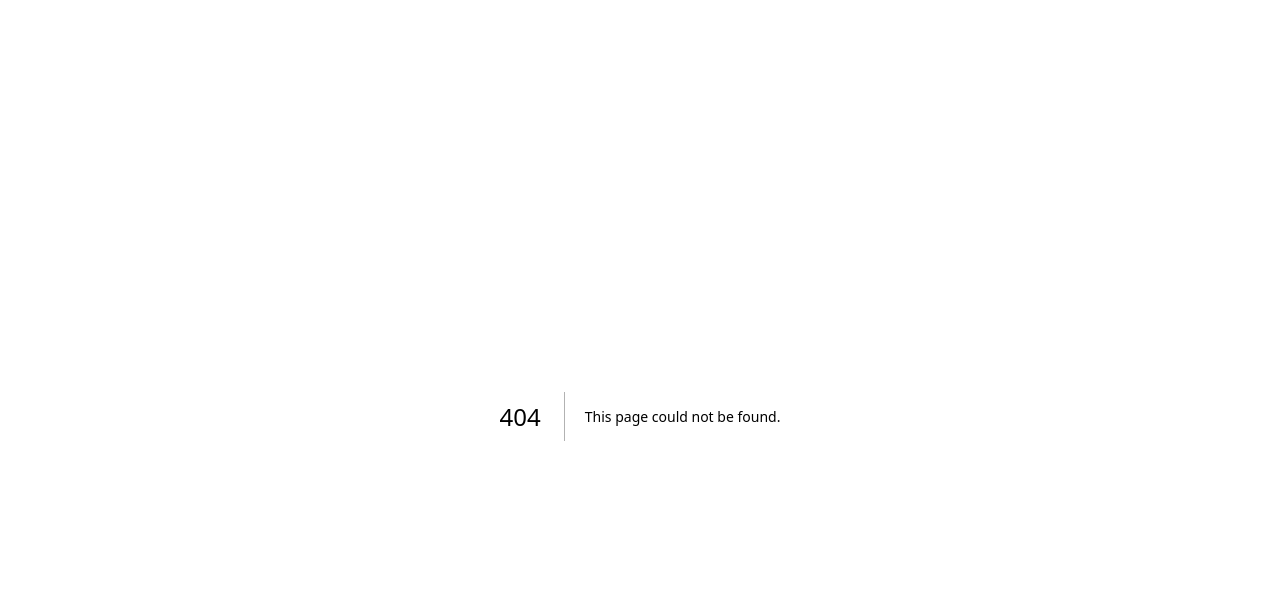
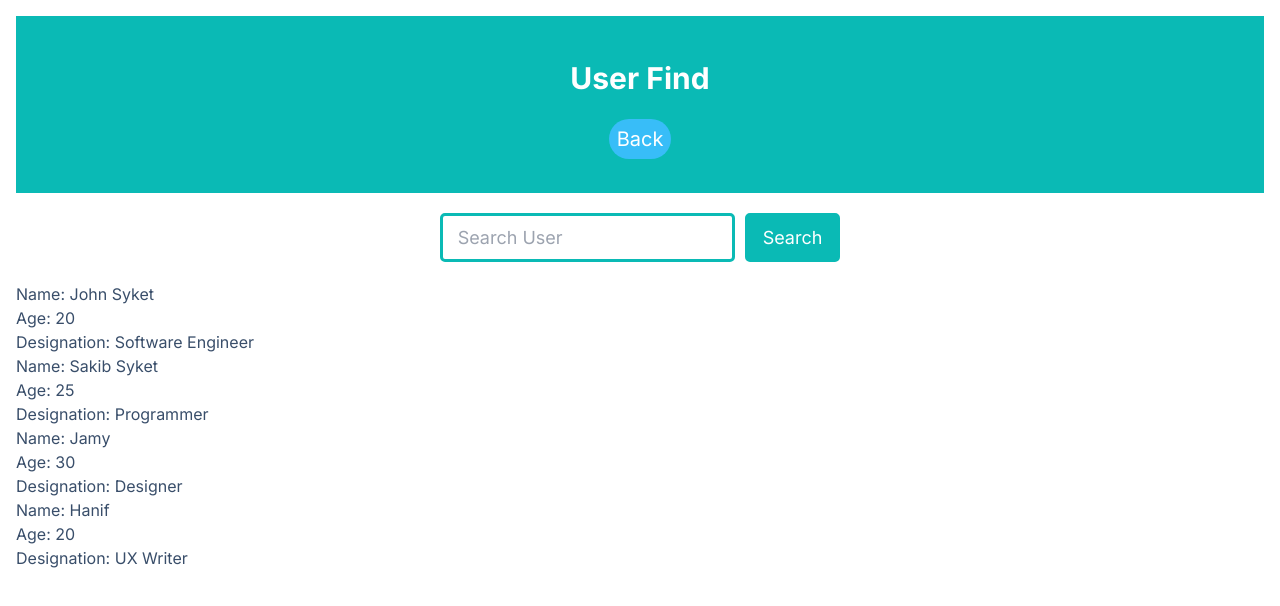
Before and after one commit to mingyan-hsiao/nextjs-app, a Next.js app: page /search in a window 1280 px wide. Before the commit this address had no page. Shown: the top 606 px of the page. Built offline with nearby package versions, Linux system fonts and the light colour scheme.

Commit message:
feat: search bar and content

```diff
--- a/app/page.tsx
+++ b/app/page.tsx
@@ -1,12 +1,18 @@
 import Image from 'next/image'
 import Link from 'next/link'
 import ProductCard from './components/ProductCard/ProductCard'
+
 
 export default function Home() {
   return (
     <main>
       <h1>Hello</h1>
-      <Link href="/users" className='text-sky-600'>Users</Link>
+
+
+      <Link href="/users" className='text-sky-600'>Users</Link><br />
+
+      <Link href="/search" className='text-sky-600'>Search</Link><br />
+      <Link href="/users2" className='text-sky-600'>Users2</Link>
       <ProductCard />
     </main>
   )
--- /dev/null
+++ b/app/search/AList.tsx
@@ -0,0 +1,11 @@
+export async function getData() {
+    const res = await fetch('https://jsonplaceholder.typicode.com/users')
+
+    if (!res.ok) {
+      // This will activate the closest `error.js` Error Boundary
+      throw new Error('Failed to fetch data')
+    }
+
+    const data = await res.json()
+    return { props: { data } }
+  }
--- /dev/null
+++ b/app/search/page.module.css
@@ -0,0 +1,73 @@
+.title {
+  background: #0abab5;
+  color: #ffffff;
+  width: 100%;
+  padding: 40px 0px;
+  text-align: center;
+}
+.title h1 {
+  padding: 0px;
+  margin: 0px;
+  font-size: 30px;
+  font-weight: 700;
+}
+
+.input__wrapper {
+  margin: 20px;
+  text-align: center;
+}
+.input__wrapper input {
+  border: 3px solid #0abab5;
+  padding: 8px 15px;
+  border-radius: 5px;
+  font-size: 18px;
+}
+.input__wrapper input:focus {
+  outline: none;
+}
+.input__wrapper button {
+  background-color: #0abab5;
+  color: white;
+  padding: 8px 15px;
+  font-size: 18px;
+  border: none;
+  border: 3px solid #0abab5;
+  border-radius: 5px;
+  margin-left: 10px;
+  cursor: pointer;
+}
+
+.body__item {
+  text-align: left !important;
+  border: 1px solid lightgray;
+  padding: 20px;
+  width: 500px;
+  margin: 20px auto;
+  display:flex;
+}
+
+.notFound {
+  width: 500px;
+  margin: 20px auto;
+  padding: 20px;
+  border: 1px solid lightgray;
+  text-align: center;
+}
+
+.container {
+  display: flex;
+}
+
+.grid-container {
+  display: grid;
+  grid-template-columns: auto auto auto;
+  background-color: #2196F3;
+  padding: 10px;
+}
+.grid-item {
+  background-color: rgba(255, 255, 255, 0.8);
+  border: 1px solid rgba(0, 0, 0, 0.8);
+  padding: 20px;
+  font-size: 30px;
+  text-align: center;
+}
--- /dev/null
+++ b/app/search/page.tsx
@@ -0,0 +1,98 @@
+'use client';
+import React from 'react'
+import styles from './page.module.css'
+import Link from 'next/link';
+
+const Page: React.FC = () => {
+  const users = [
+    {
+      name: 'John Syket',
+      age: 20,
+      designation: 'Software Engineer',
+    },
+    {
+      name: 'Sakib Syket',
+      age: 25,
+      designation: 'Programmer',
+    },
+    {
+      name: 'Jamy',
+      age: 30,
+      designation: 'Designer',
+    },
+    {
+      name: 'Hanif',
+      age: 20,
+      designation: 'UX Writer',
+    },
+  ];
+  // const users = <AList />
+  // const [userList, setUserList] = React.useState<
+  //   { id: number; name: string; email: string }[] | undefined
+  // >(users);
+
+
+  const [userList, setUserList] = React.useState<
+    { name: string; age: number; designation: string }[] | undefined
+  >(users);
+  const [text, setText] = React.useState<string>('');
+
+  const handleOnClick = () => {
+    const findUsers =
+      userList && userList?.length > 0
+        ? userList?.filter((u) => u?.name.toLowerCase().includes(text.toLocaleLowerCase()) )
+        : undefined;
+
+    console.log(findUsers);
+
+    setUserList(findUsers);
+
+  };
+
+  return (
+  <div>
+    <div className={styles.title}>
+      <h1>User Find</h1><br />
+      <Link href='/' className='p-2 bg-sky-400 text-white text-xl rounded-full hover:bg-sky-500 '>Back</Link>
+    </div>
+
+        <div className={styles.input__wrapper} >
+          <input
+            type='text'
+            placeholder='Search User'
+            value={text}
+            onChange={ e => {
+              setText(e.target.value);
+              setUserList(users);
+            }}/>
+          <button disabled={!text} onClick={handleOnClick}>Search</button>
+        </div>
+        <div className={styles.body}>
+        {userList && userList?.length === 0 && (
+          <div className="notFound">No User Found</div>
+        )}
+
+        <div className="grid-container">
+        {userList &&
+          userList?.length > 0 &&
+          userList?.map((user) => {
+            return (
+
+                <div className="grid-item" key={user?.name}>
+              <div className="body__item" key={user?.name}>
+                  <h3>Name: {user?.name}</h3>
+                  <p>Age: {user?.age}</p>
+                  <p>Designation: {user?.designation}</p></div>
+                </div>
+
+            );
+          })}
+          </div>
+
+        </div>
+
+    </div>
+  )
+}
+
+export default Page;
--- a/app/users/new/page.tsx
+++ /dev/null
@@ -1,11 +0,0 @@
-import React from 'react'
-
-const NewUserpage = () => {
-  return (
-    <div>
-        NewUserpage
-    </div>
-  )
-}
-
-export default NewUserpage
--- a/package.json
+++ b/package.json
@@ -13,6 +13,7 @@
     "@types/react": "18.2.25",
     "@types/react-dom": "18.2.10",
     "autoprefixer": "10.4.16",
+    "axios": "^1.5.1",
     "eslint": "8.50.0",
     "eslint-config-next": "13.5.4",
     "next": "13.5.4",
@@ -20,6 +21,7 @@
     "react": "18.2.0",
     "react-dom": "18.2.0",
     "sass": "^1.68.0",
+    "semantic-ui-react": "^2.1.4",
     "tailwindcss": "3.3.3",
     "typescript": "5.2.2"
   },
```
Also changed, not shown: app/users/page.tsx (+3 -13 lines), users2/index.tsx (added, +37 -0 lines), users2/page.js (added, +27 -0 lines), 1 other file (tests, documents, lock files or other folders).
